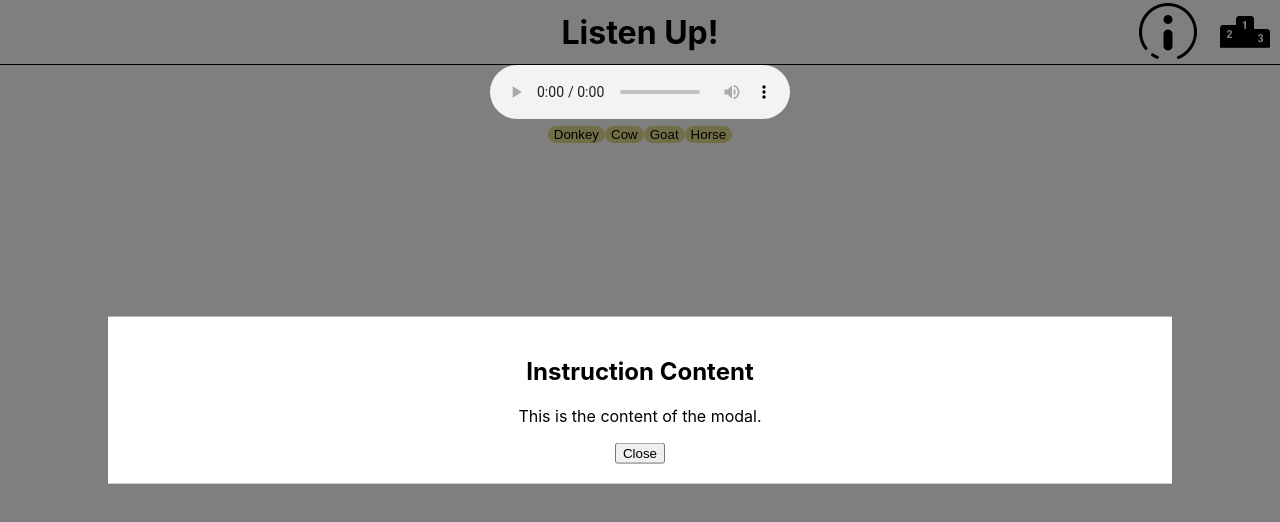
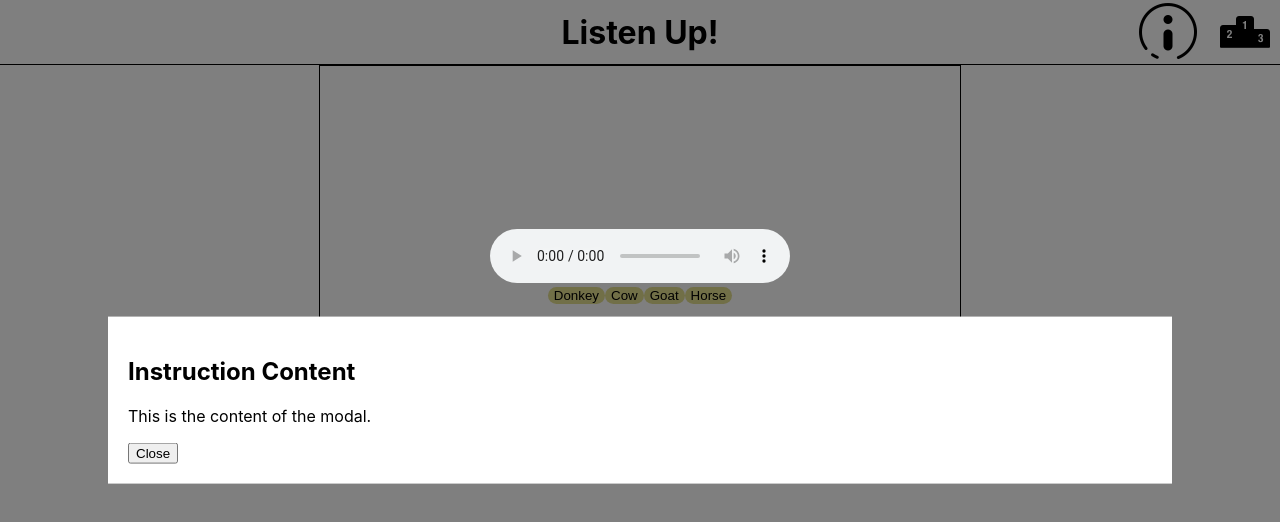
Before and after one commit to Listen-Up-2210/listen-up-ui, a React (Create React App) app: page /1/1/play in a window 1280 px wide. Shown: the top 522 px of the page. Built offline with nearby package versions, Linux system fonts and the light colour scheme.

Commit message:
Add basic styling to game-card-container

```diff
--- a/src/Components/App/App.css
+++ b/src/Components/App/App.css
@@ -1,38 +1,7 @@
 .App {
-  text-align: center;
+  height: 100%;
+  width: 100%;
+  display: flex;
+  align-items: center;
+  flex-direction: column;
 }
-
-.App-logo {
-  height: 40vmin;
-  pointer-events: none;
-}
-
-@media (prefers-reduced-motion: no-preference) {
-  .App-logo {
-    animation: App-logo-spin infinite 20s linear;
-  }
-}
-
-.App-header {
-  background-color: #282c34;
-  min-height: 100vh;
-  display: flex;
-  flex-direction: column;
-  align-items: center;
-  justify-content: center;
-  font-size: calc(10px + 2vmin);
-  color: white;
-}
-
-.App-link {
-  color: #61dafb;
-}
-
-@keyframes App-logo-spin {
-  from {
-    transform: rotate(0deg);
-  }
-  to {
-    transform: rotate(360deg);
-  }
-}
--- a/src/Components/Choices/Choices.css
+++ b/src/Components/Choices/Choices.css
@@ -16,3 +16,17 @@
   border-radius: 10px;
   border: none;
 }
+
+.game-card-container {
+  border: 1px solid black;
+  height: 50%;
+  width: 50%;
+  display: flex;
+  justify-content: center;
+  align-items: center;
+}
+
+.choices-container {
+  display: flex;
+  justify-content: center;
+}
--- a/src/Components/Choices/Choices.js
+++ b/src/Components/Choices/Choices.js
@@ -1,7 +1,10 @@
+
 import React, { useState } from "react";
 import './Choices.css'
 
 const Choices = ({correctAnswer, wrongAnswers, advanceTurn}) => {
+
+  const [button, setButton] = useState(false)
 
   const answers = [...wrongAnswers, correctAnswer]
   const shuffledAnswers = answers.sort(() => Math.random() - .5)
@@ -9,8 +12,11 @@ const Choices = ({correctAnswer, wrongAnswers, advanceTurn}) => {
   const checkAnswer = (e) => {
     e.target.name === correctAnswer ? e.target.className = 'correct' :
     e.target.className = 'incorrect'
+    setButton(true)
     advanceTurn(e)
   }
+
+
 
   const answerButtons = shuffledAnswers?.map((answer, index) => {
     return (
@@ -19,6 +25,7 @@ const Choices = ({correctAnswer, wrongAnswers, advanceTurn}) => {
         id={index}
         key={index}
         name={answer}
+        disabled={button}
         >{answer}
       </button>
     )
--- a/src/index.css
+++ b/src/index.css
@@ -1,10 +1,12 @@
-body {
+body, html, #root {
   margin: 0;
   font-family: -apple-system, BlinkMacSystemFont, 'Segoe UI', 'Roboto', 'Oxygen',
     'Ubuntu', 'Cantarell', 'Fira Sans', 'Droid Sans', 'Helvetica Neue',
     sans-serif;
   -webkit-font-smoothing: antialiased;
   -moz-osx-font-smoothing: grayscale;
+  height: 100vh;
+  width: 100vw;
 }
 
 code {
```
